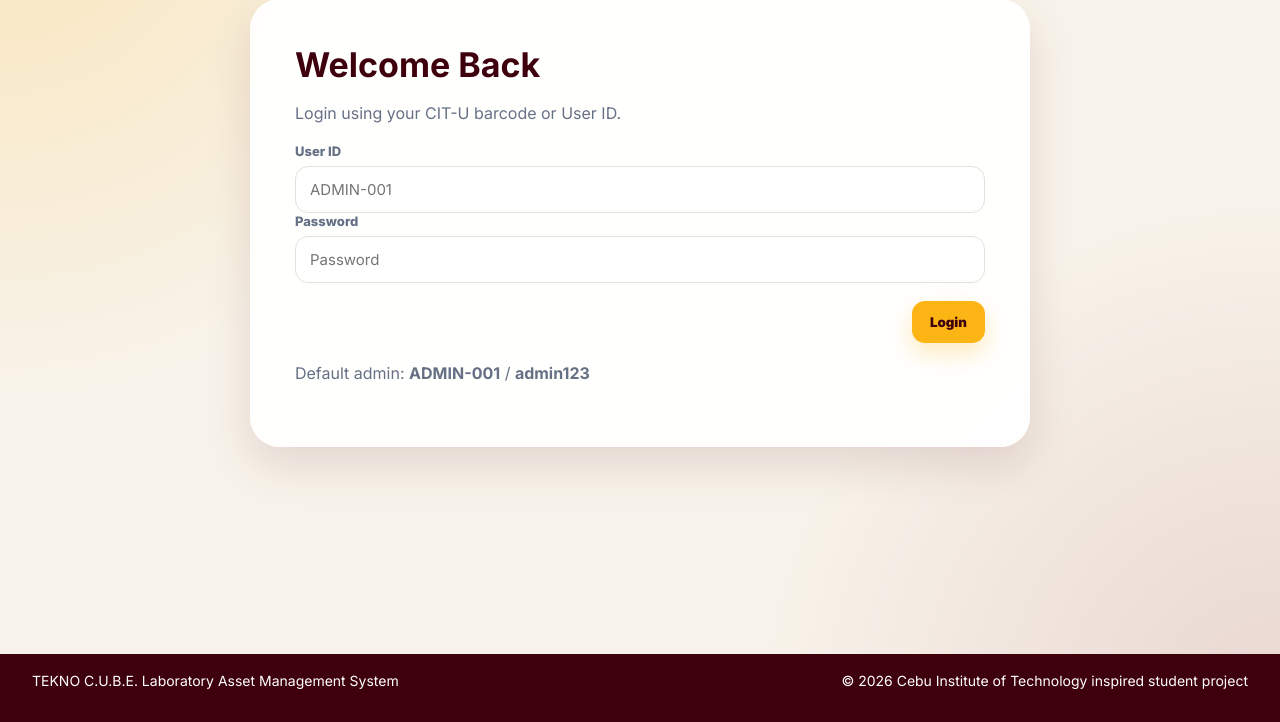
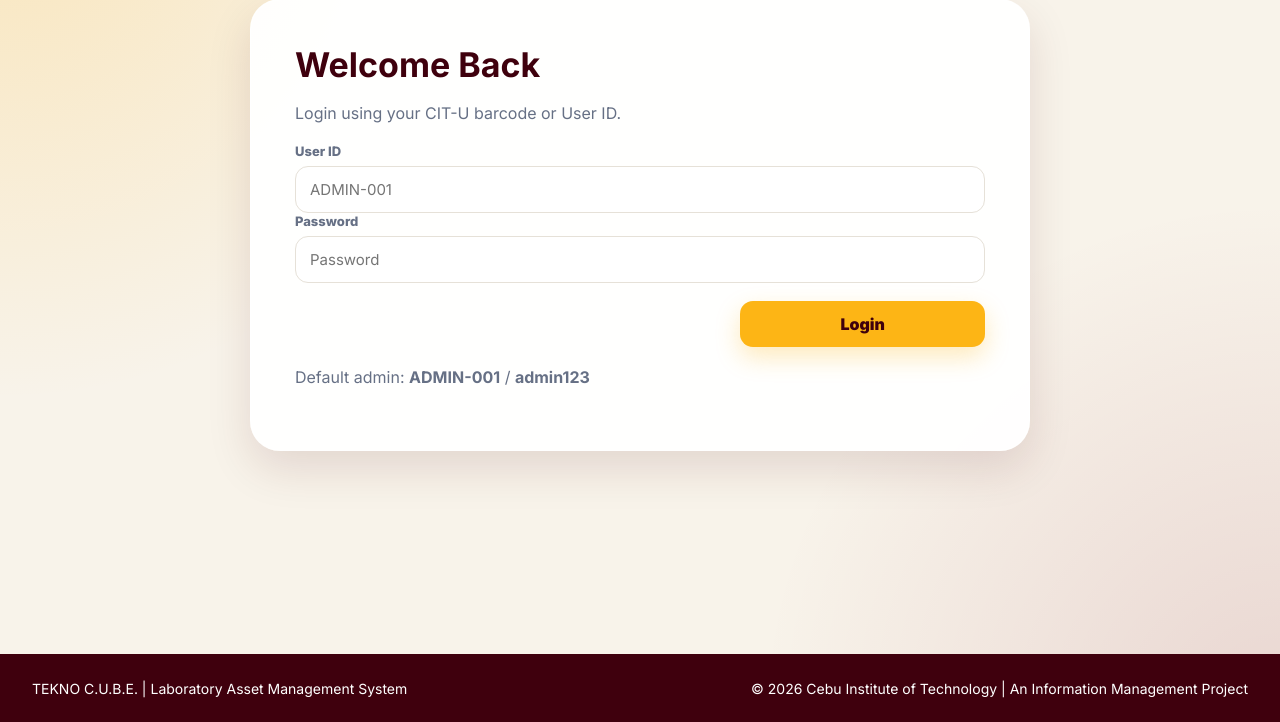
Before and after one commit to shuabaee/IM-TEKNO-C.U.B.E, a PHP site: page /index.php/login.php in a window 1280 px wide. Shown: the part 121-843 px from the top of the page. Run offline with PHP 8.4, Linux system fonts and the light colour scheme.

Commit message:
fix footer content & alignment

```diff
--- a/css/site.css
+++ b/css/site.css
@@ -194,7 +194,8 @@ main { min-height: calc(100vh - 145px); }
     gap: 8px;
     border: 0;
     border-radius: 13px;
-    padding: 13px 18px;
+    padding: 13px 100px;
+    font-size: 16px;
     font-weight: 900;
     cursor: pointer;
     transition: transform .15s ease, box-shadow .15s ease, opacity .15s ease;
@@ -202,7 +203,11 @@ main { min-height: calc(100vh - 145px); }
 }
 .btn:hover { transform: translateY(-1px); }
 .btn-primary { background: var(--maroon); color: #fff; box-shadow: 0 10px 24px rgba(122,0,25,.22); }
-.btn-gold { background: var(--gold); color: var(--maroon-dark); box-shadow: 0 10px 24px rgba(253,181,21,.28); }
+.btn-gold {
+    background: var(--gold);
+    color: var(--maroon-dark);
+    box-shadow: 0 10px 24px rgba(253,181,21,.28);
+}
 .btn-outline { background: #fff; color: var(--maroon); border: 1px solid rgba(122,0,25,.22); }
 .btn-danger { background: var(--danger); color: #fff; }
 .btn-small { padding: 8px 11px; border-radius: 10px; font-size: 12px; }
@@ -310,7 +315,15 @@ select { min-height: 50px; }
 option { white-space: normal; }
 textarea { min-height: 110px; resize: vertical; }
 input:focus, select:focus, textarea:focus { border-color: var(--gold); box-shadow: 0 0 0 4px rgba(253,181,21,.16); }
-.form-actions { display: flex; justify-content: flex-end; align-items: center; gap: 10px; margin-top: 18px; flex-wrap: wrap; }
+.form-actions {
+    display: flex;
+    justify-content: flex-end;
+    align-items: center;
+    gap: 10px;
+    margin-top: 18px;
+    flex-wrap: wrap;
+}
+
 .filter-bar { margin-bottom: 18px; }
 .filter-bar .form-grid { grid-template-columns: repeat(auto-fit, minmax(220px, 1fr)); }
 .selectable-grid { display: grid; grid-template-columns: repeat(2, minmax(0, 1fr)); gap: 14px; }
@@ -326,7 +339,17 @@ input:focus, select:focus, textarea:focus { border-color: var(--gold); box-shado
 .flash-warning { background: var(--warning-bg); color: var(--warning); }
 .flash-info { background: var(--info-bg); color: var(--info); }
 .empty { text-align: center; color: var(--muted); padding: 34px; }
-.footer { min-height: 68px; padding: 18px 2.5vw; color: #fff; background: var(--maroon-dark); display: flex; justify-content: space-between; gap: 12px; flex-wrap: wrap; font-size: 14px; }
+.footer {
+    min-height: 68px;
+    padding: 18px 2.5vw;
+    color: #fff;
+    background: var(--maroon-dark);
+    display: flex;
+    align-items: center;
+    justify-content: space-between;
+    gap: 12px; flex-wrap: wrap;
+    font-size: 14px;
+}
 
 .notice-card { background: var(--gold-soft); border: 1px solid #F3D473; color: var(--maroon-dark); padding: 16px; border-radius: 18px; line-height: 1.55; }
 .subtle { color: var(--muted); }
--- a/includes/footer.php
+++ b/includes/footer.php
@@ -1,7 +1,7 @@
 </main>
 <footer class="footer">
-    <div>TEKNO C.U.B.E. Laboratory Asset Management System</div>
-    <div>© <?= date('Y') ?> Cebu Institute of Technology inspired student project</div>
+    <div>TEKNO C.U.B.E. | Laboratory Asset Management System</div>
+    <div>© <?= date('Y') ?> Cebu Institute of Technology | An Information Management Project</div>
 </footer>
 <script src="<?= url('js/site.js') ?>"></script>
 </body>
```
